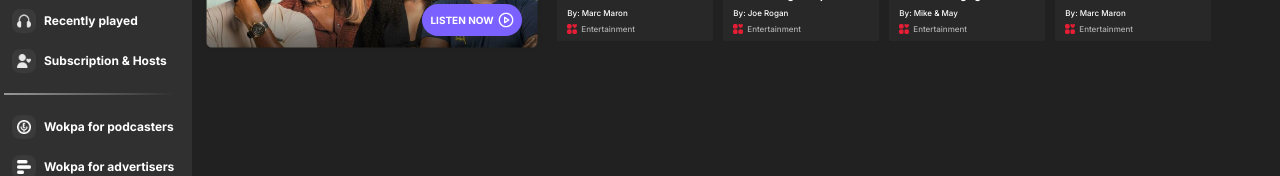
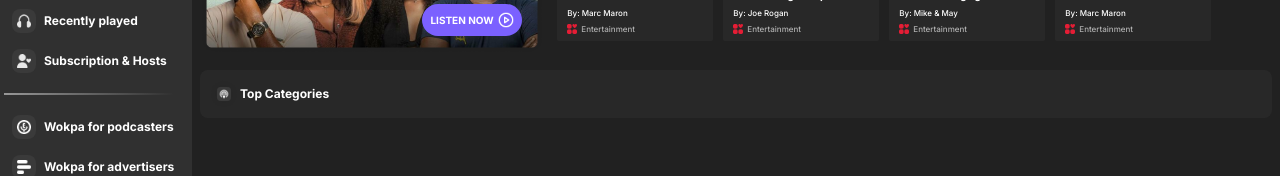
Before and after one commit to lennyAiko/wokpa, a Next.js app: page / in a window 1280 px wide. Shown: the part 317-493 px from the top of the page. Built offline with nearby package versions, Linux system fonts and the light colour scheme; no server answers.

Commit message:
feat: top categories

```diff
--- a/src/app/page.tsx
+++ b/src/app/page.tsx
@@ -4,8 +4,23 @@ import Menu from './component/menu'
 import Card from './component/card'
 
 import getTrimString from './utils/trimString'
+import { CategoryType } from './types/types'
 
 export default function Home() {
+  console.log("hi")
+
+  const getCategories = async () => {
+    const res = await fetch('https://wokpa.ddns.net/api/podcast-categories', {
+      method: 'GET'
+    })
+    const values = await res.json()
+
+    return values
+  }
+
+  const categories = getCategories()
+  console.log(categories)
+
   return (
     <div className='w-screen h-screen bg-[#212121] flex flex-nowrap'>
 
@@ -131,8 +146,14 @@ export default function Home() {
 
         </div>
 
+        {/* SECTION 2 */}
+        <div className="bg-[#30303080] rounded-lg p-2 m-2">
+          <div className='flex flex-row items-center gap-0'>
+            <img src='/section/wire.png' className='w-8' />
+            <p className='text-xs text-white font-bold'>Top Categories</p>
+          </div>
+        </div>
       </div>
-
 
     </div>
   )
--- a/src/app/types/types.ts
+++ b/src/app/types/types.ts
@@ -10,3 +10,8 @@ export type CardType = {
     catImg: string,
     category: string
 }
+
+export type CategoryType = {
+  message: string,
+  data: [{id:string, name:string, type:string, image_url:string, created_at: string, updated_at: string}]
+}
```
Also changed, not shown: public/section/wire.png (added).
